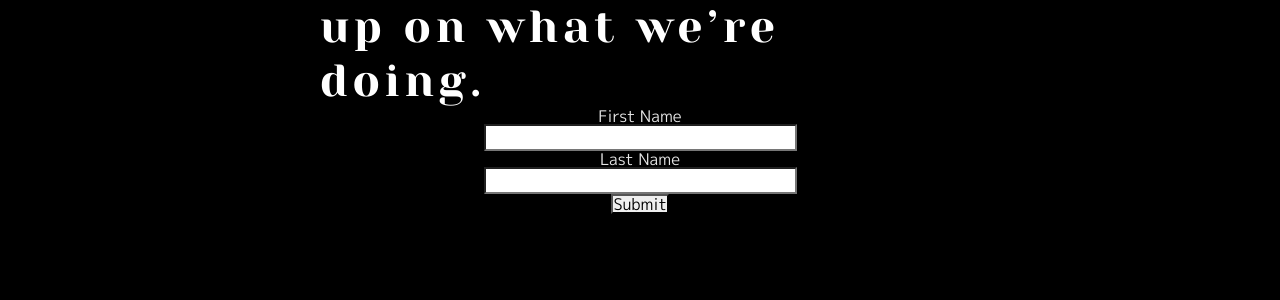
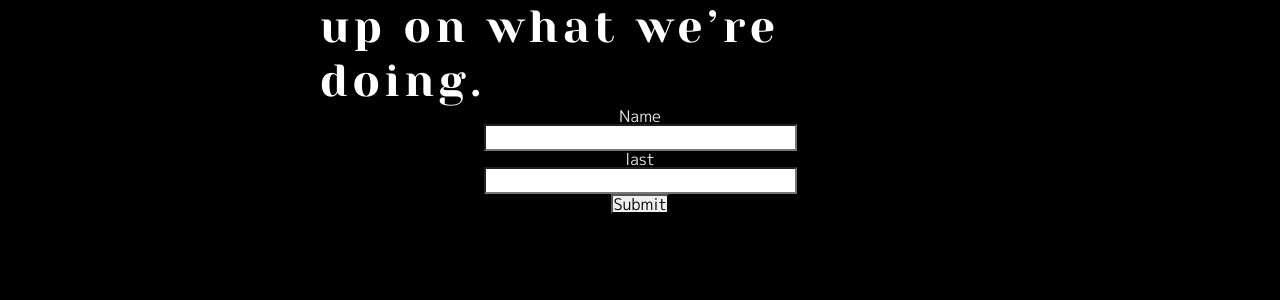
Before and after one commit to factorytown/factorytown.github.io, a Jekyll site: the page built from _pages/about.md, in a window 1280 px wide and 900 px high, scrolled down 1612 px. Shown: the part 517-817 px from the top of the window. Built offline with Jekyll 4.4.1, drawn with Linux system fonts in a browser that asks for light colours; nearby versions of some CDN libraries.

Commit message:
Updated About

```diff
--- a/_pages/about.md
+++ b/_pages/about.md
@@ -27,17 +27,23 @@ title: ABOUT
 ### KEEP UP
 ## We'd love to keep you up on what we're doing.
 <center>
+
+
 <form action="http://sendy.factory.town/subscribe" method="POST" accept-charset="utf-8">
-	<label for="name">First Name</label><br/>
+	<label for="name">Name</label><br/>
 	<input type="text" name="name" id="name"/>
 	<br/>
-	<label for="last">Last Name</label><br/>
-<input type="text" name="last" id="last"/><br/><div style="display:none;">
+
+         <label for="last">last</label><br/>
+         <input type="text" name="last" id="last"/><br/><div style="display:none;">
 	<label for="hp">HP</label><br/>
-<label for="email">Email</label><br/>
+	<input type="text" name="hp" id="hp"/>
+
+	<label for="email">Email</label><br/>
 	<input type="email" name="email" id="email"/>
-<br/>
-	<input type="text" name="hp" id="hp"/>
+        <br/>
+
+
 	</div>
 	<input type="hidden" name="list" value="hSPWAyGO6mOQ892ooRWHAjuQ"/>
 	<input type="hidden" name="subform" value="yes"/>
```
